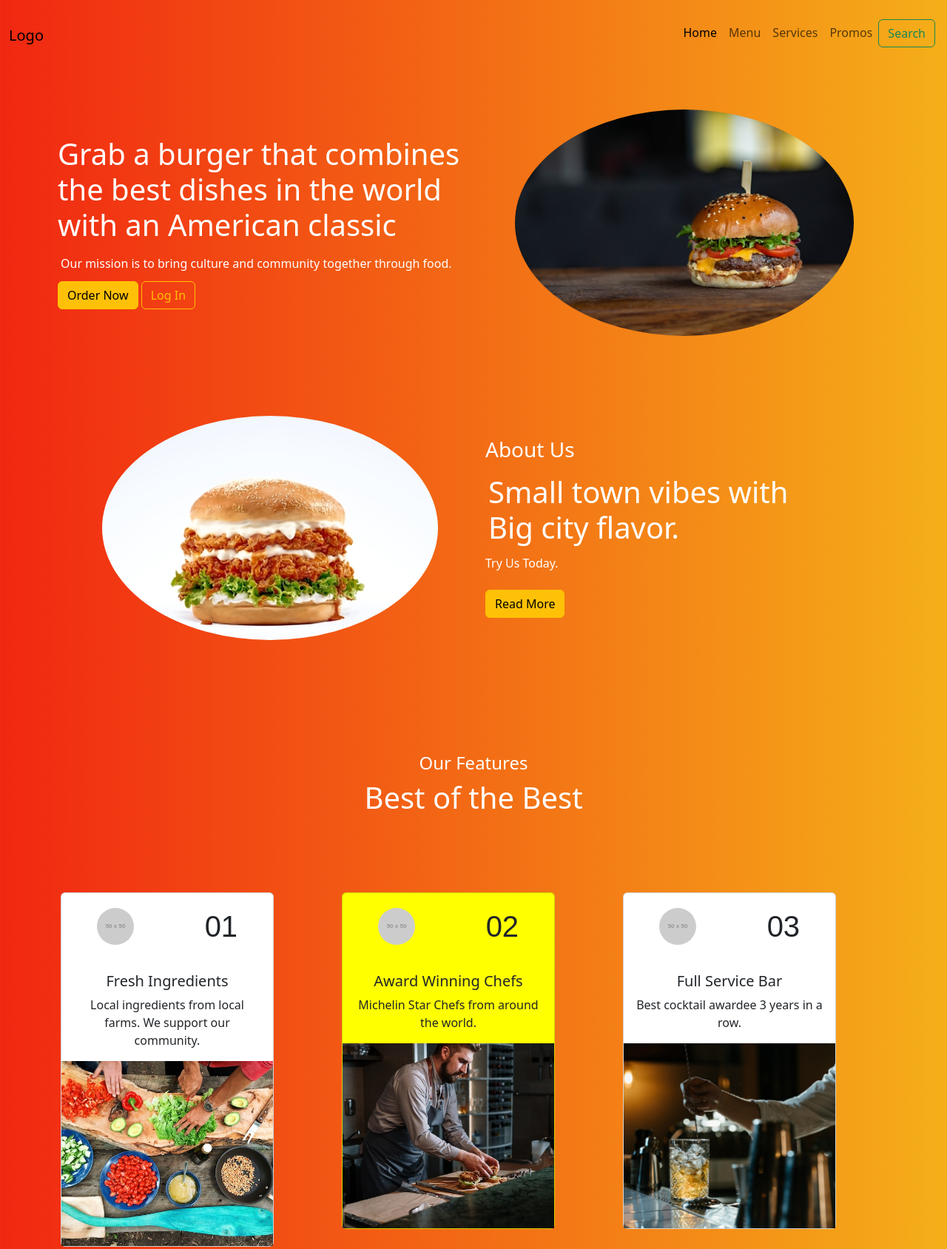
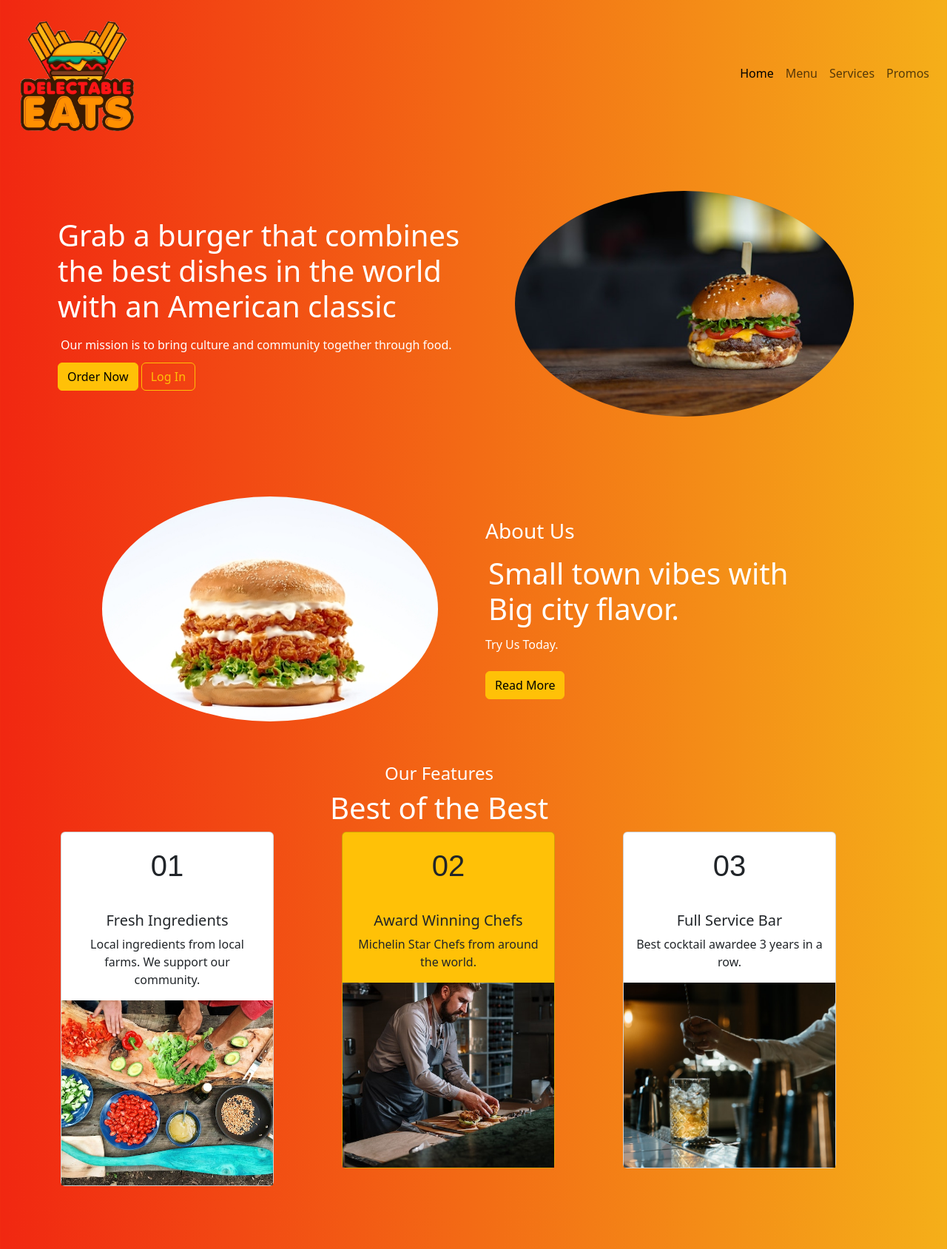
Before and after one commit to jphillips1833/tasty-restaurant, a plain HTML site: page index.html in a window 1280 px wide. Shown: the top 1688 px of the page at 74% size. Drawn offline with nearby package versions, Linux system fonts and the light colour scheme; placeholder pictures from the web are drawn by us; a script that the page names is missing; a web font is replaced by a local one.

Commit message:
center feature text and add logo

```diff
--- a/index.html
+++ b/index.html
@@ -26,7 +26,9 @@
   >
     <nav class="navbar navbar-expand-lg">
       <div class="container-fluid">
-        <a class="navbar-brand" href="#">Logo</a>
+        <a class="navbar-brand" href="#">
+          <img src="./images/IMG_6699.png" class="shrinkLogo p-3" alt="logo"
+        /></a>
         <button
           class="navbar-toggler"
           type="button"
@@ -46,7 +48,7 @@
               <a class="nav-link active" aria-current="page" href="#">Home</a>
             </li>
             <li class="nav-item">
-              <a class="nav-link" href="#">Menu</a>
+              <a class="nav-link" href="#menu">Menu</a>
             </li>
             <li class="nav-item">
               <a class="nav-link" href="#">Services</a>
@@ -54,11 +56,11 @@
             <li class="nav-item">
               <a class="nav-link" href="#">Promos</a>
             </li>
-            <li class="nav-item">
+            <!-- <li class="nav-item">
               <button class="btn btn-outline-success" type="submit">
                 Search
               </button>
-            </li>
+            </li> -->
           </ul>
         </div>
       </div>
@@ -112,10 +114,10 @@
     </div>
 
     <!-- our features -->
-    <div class="p-5 text-center container">
-      <div class="row p-5 align-items-center align-content-center">
-        <div class="mx-auto">
-          <div class="col">
+    <div class="container">
+      <div class="row">
+        <div class="mx-auto text-center">
+          <div class="col-lg-11">
             <h4 class="fw-light">Our Features</h4>
             <h1 class="">Best of the Best</h1>
           </div>
@@ -123,18 +125,18 @@
       </div>
     </div>
     <!-- cards -->
-    <div class="container">
-      <div class="row">
+    <div class="container mx-auto">
+      <div class="row pl-4">
         <div class="col-md-4">
           <div class="card text-center" style="width: 18rem">
             <div class="d-flex align-items-between justify-content-around">
-              <div class="circle-image align-self-center">
+              <!-- <div class="circle-image align-self-center">
                 <img
                   src="https://placehold.co/50"
                   alt=""
                   class="img-fluid rounded-circle"
                 />
-              </div>
+              </div> -->
               <p class="card-number align-self-center text-center">01</p>
             </div>
             <div class="card-body">
@@ -149,13 +151,13 @@
         <div class="col-md-4">
           <div class="card card2 text-center" style="width: 18rem">
             <div class="d-flex align-items-between justify-content-around">
-              <div class="circle-image align-self-center">
+              <!-- <div class="circle-image align-self-center">
                 <img
                   src="https://placehold.co/50"
                   alt=""
                   class="img-fluid rounded-circle"
                 />
-              </div>
+              </div> -->
               <p class="card-number align-self-center text-center">02</p>
             </div>
             <div class="card-body">
@@ -170,13 +172,13 @@
         <div class="col-md-4">
           <div class="card text-center" style="width: 18rem">
             <div class="d-flex align-items-between justify-content-around">
-              <div class="circle-image align-self-center">
+              <!-- <div class="circle-image align-self-center">
                 <img
                   src="https://placehold.co/50"
                   alt=""
                   class="img-fluid rounded-circle"
                 />
-              </div>
+              </div> -->
               <p class="card-number align-self-center text-center">03</p>
             </div>
             <div class="card-body">
@@ -194,7 +196,7 @@
         <div class="col center-section">
           <h3>Why Choose Us</h3>
           <h1>It's Simple... We Are The Best</h1>
-          <button type="button" class="btn btn-warning">Warning</button>
+          <button type="button" class="btn btn-warning">Full Menu</button>
         </div>
         <div class="col">
           <img
@@ -207,7 +209,7 @@
     </div>
     <!-- our menu -->
     <div class="container">
-      <div class="text-center">
+      <div class="text-center" id="menu">
         <h3>Our Menu</h3>
         <h1>Our Delicious Menu</h1>
       </div>
--- a/style.css
+++ b/style.css
@@ -1,5 +1,5 @@
 a:hover {
-  font-size: 34px;
+  font-size: 25px;
 }
 body {
   width: 100vw;
@@ -15,7 +15,7 @@ body {
   padding-top: 15px;
 }
 .card2 {
-  background-color: yellow;
+  background-color: #ffc107;
 }
 .round-corners {
   border: solid 1px;
@@ -42,6 +42,9 @@ body {
   display: flex;
   flex-direction: column;
   justify-content: center;
+}
+.shrinkLogo {
+  width: 20%;
 }
 
 /* CSS to make the images the same size */
```
Also changed, not shown: images/IMG_6699.png (added).
